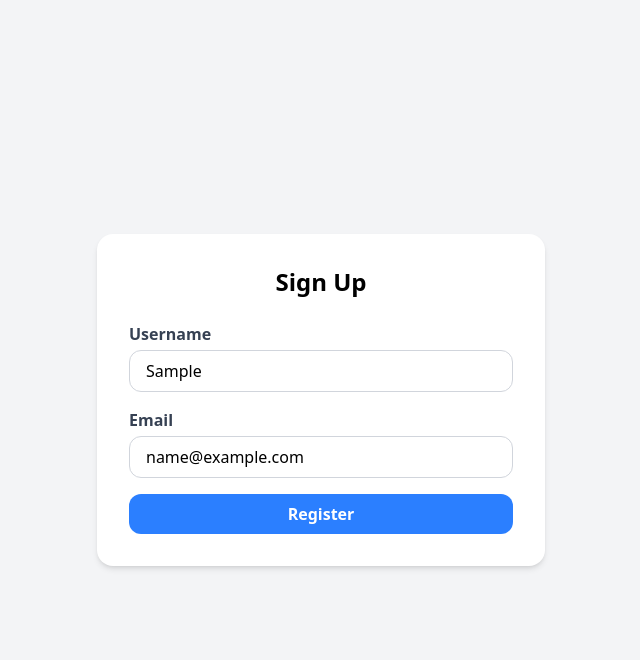
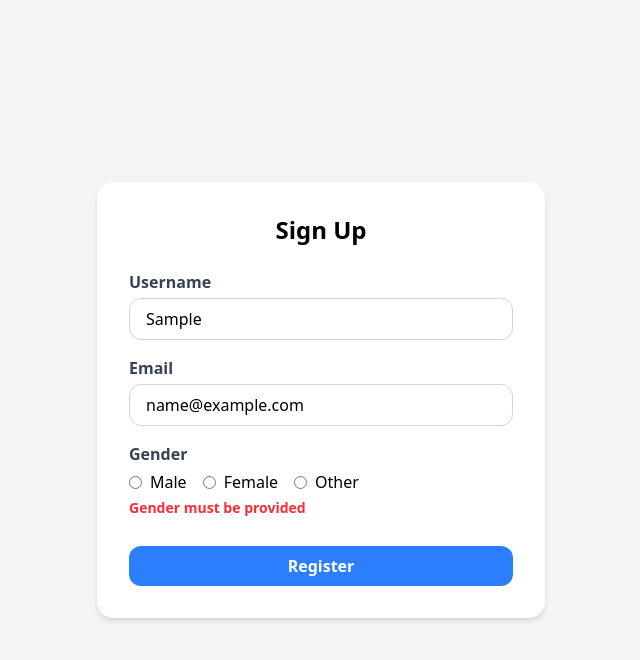
Before and after one commit to ashish-panicker/learn-react-beginer, a React (Vite) app: page / in a window 1280 px wide. Both pictures are taken after typing "Sample", "name@example.com" into the empty fields and a click on the button "Register". Shown: the top 660 px of the page, without its empty margins (319-959 px from the left). Built offline with nearby package versions, Linux system fonts and the light colour scheme.

Commit message:
Added radio buttons

```diff
--- a/src/SignupForm.jsx
+++ b/src/SignupForm.jsx
@@ -3,7 +3,7 @@ import * as Yup from 'yup'
 
 export default function SignupForm() {
 	//init formState
-	const initFormState = { username: '', email: '' }
+	const initFormState = { username: '', email: '', gender: '' }
 
 	// define your schema used for validation
 	const yupSchema = Yup.object({
@@ -13,6 +13,7 @@ export default function SignupForm() {
 		email: Yup.string()
 			.email('Provide a valid email')
 			.required('Email is mandatory'),
+		gender: Yup.string().required('Gender must be provided'),
 	})
 
 	const formObject = useFormik({
@@ -76,17 +77,23 @@ export default function SignupForm() {
 				</div>
 
 				{/* Gender */}
-				{/* <div className='mb-6'>
+				<div className='mb-6'>
 					<label className='block text-gray-700 font-semibold mb-1'>
 						Gender
 					</label>
-					<div className='flex items-center space-x-4'>
+					<div
+						className='flex items-center space-x-4'
+						role='group'
+						aria-labelledby='radio-group'>
 						<label className='inline-flex items-center'>
 							<input
 								type='radio'
 								name='gender'
 								value='male'
 								className='form-radio text-blue-500'
+								onChange={formObject.handleChange}
+								onBlur={formObject.handleBlur}
+								checked={formObject.values.gender === 'male'}
 							/>
 							<span className='ml-2'>Male</span>
 						</label>
@@ -96,6 +103,9 @@ export default function SignupForm() {
 								name='gender'
 								value='female'
 								className='form-radio text-pink-500'
+								onChange={formObject.handleChange}
+								onBlur={formObject.handleBlur}
+								checked={formObject.values.gender === 'female'}
 							/>
 							<span className='ml-2'>Female</span>
 						</label>
@@ -105,11 +115,19 @@ export default function SignupForm() {
 								name='gender'
 								value='other'
 								className='form-radio text-gray-500'
+								onChange={formObject.handleChange}
+								onBlur={formObject.handleBlur}
+								checked={formObject.values.gender === 'other'}
 							/>
 							<span className='ml-2'>Other</span>
 						</label>
 					</div>
-				</div> */}
+					{formObject.touched.gender && formObject.errors.gender ? (
+						<div className='text-sm font-semibold text-red-500 py-1 mb-1'>
+							{formObject.errors.gender}
+						</div>
+					) : null}
+				</div>
 
 				{/* Submit Button */}
 				<button
```
